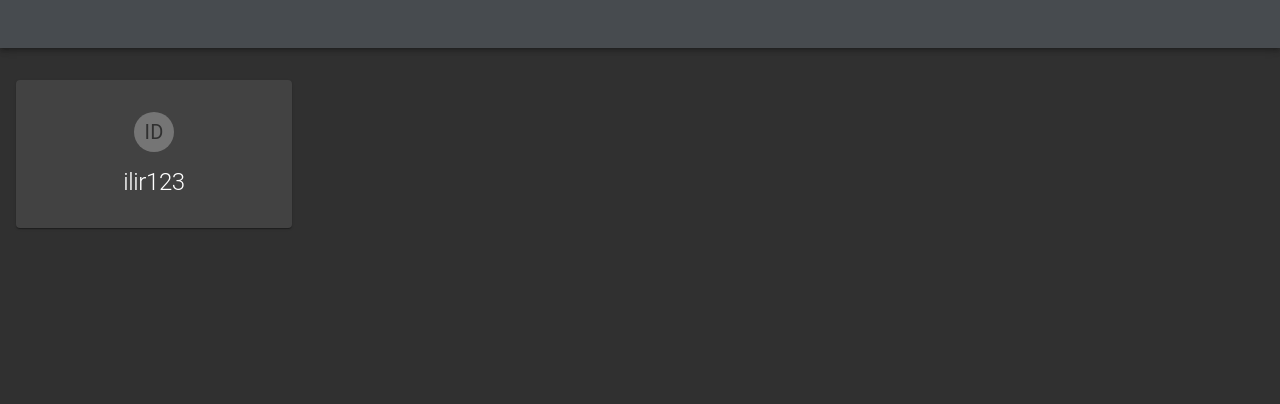
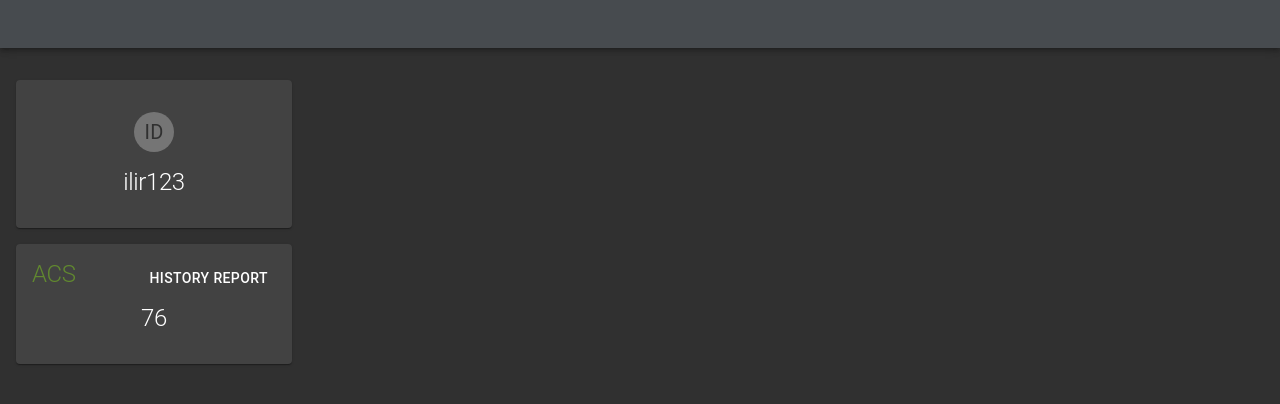
Before and after one commit to jawadjawid/SportCred, a React (Create React App) app in the folder SPORTCRED/client/: page /profile in a window 1280 px wide. Shown: the top 404 px of the page. Built offline with nearby package versions, Linux system fonts and the light colour scheme.

Commit message:
add ASC score display w button to view history report (no button action added yet)

```diff
--- a/SPORTCRED/client/src/components/Profile/Profile.js
+++ b/SPORTCRED/client/src/components/Profile/Profile.js
@@ -8,6 +8,7 @@
 import Typography from "@material-ui/core/Typography";
 
 import UserBasicInfo from "./UserBasicInfo";
+import UserACSScore from "./UserACSScore";
 
 
 const theme1 = createMuiTheme({
@@ -45,6 +46,7 @@
             <Grid container spacing={2}>
                 <Grid item xs={3}>
                     <UserBasicInfo />
+                    <UserACSScore />
                 </Grid>
                 <Grid item xs={9}>
                 </Grid>
--- /dev/null
+++ b/SPORTCRED/client/src/components/Profile/UserACSScore.js
@@ -0,0 +1,50 @@
+import React from 'react';
+import Card from "@material-ui/core/Card";
+import Typography from "@material-ui/core/Typography";
+import {Button} from "@material-ui/core";
+import { makeStyles } from '@material-ui/core/styles';
+import Accordion from '@material-ui/core/Accordion';
+import AccordionSummary from '@material-ui/core/AccordionSummary';
+import AccordionDetails from '@material-ui/core/AccordionDetails';
+import ExpandMoreIcon from '@material-ui/icons/ExpandMore';
+
+
+export default class UserACSScore extends React.Component{
+    constructor(props){
+        super(props)
+        // get from api call the score
+        this.state = {
+            score:"76"
+        }
+    }
+
+    render(){
+        return (
+            <React.Fragment>
+                {/*<Accordion style={{padding: "1rem",margin:"1rem"}}>
+                    <AccordionSummary
+                        expandIcon={<ExpandMoreIcon />}
+                        aria-controls="panel1a-content"
+                        id="panel1a-header"
+                    >
+                        <Typography variant="h1" component="h1" color="secondary" >ACS </Typography>
+                        <Typography variant="h1" component="h1" color="secondary" >The real 76 </Typography>
+
+                        </AccordionSummary>
+                    <Typography variant="h1" component="h1" style={{ textAlign:'center' }}>{this.state.score}</Typography>
+                    <AccordionDetails>
+                        <Typography>
+                            Lorem ipsum dolor sit amet, consectetur adipiscing elit. Suspendisse malesuada lacus ex,
+                            sit amet blandit leo lobortis eget.
+                        </Typography>
+                    </AccordionDetails>
+                    </Accordion>*/}
+                <Card style={{padding: "1rem",margin:"1rem"}}>
+                    <Typography variant="h1" component="h1" color="secondary" >ACS <Button style={{float:"right"}}>
+                        History Report
+                    </Button></Typography>
+                    <Typography variant="h1" component="h1" style={{ textAlign:'center' }}>{this.state.score}</Typography>
+                </Card>
+            </React.Fragment>)
+    }
+}
```
